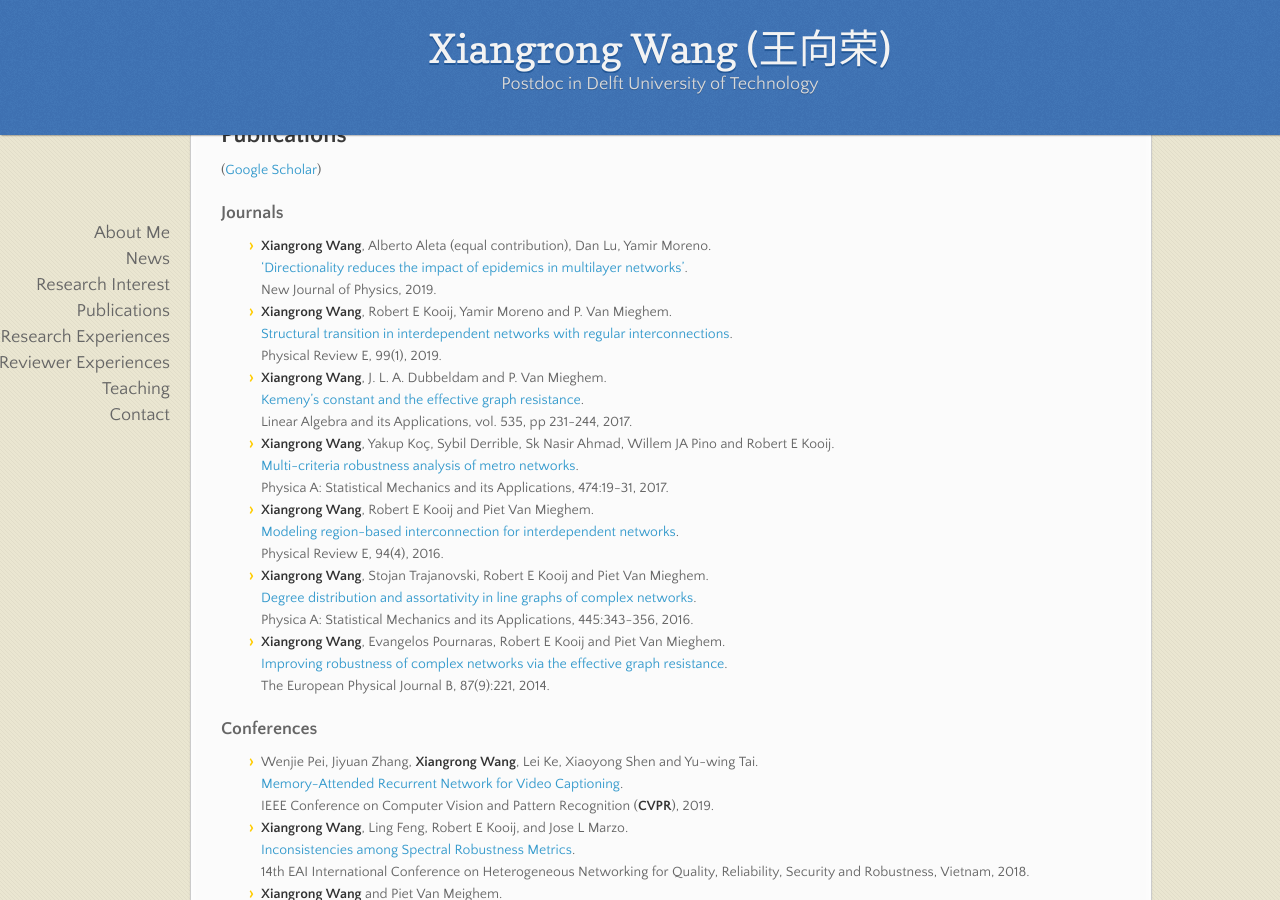
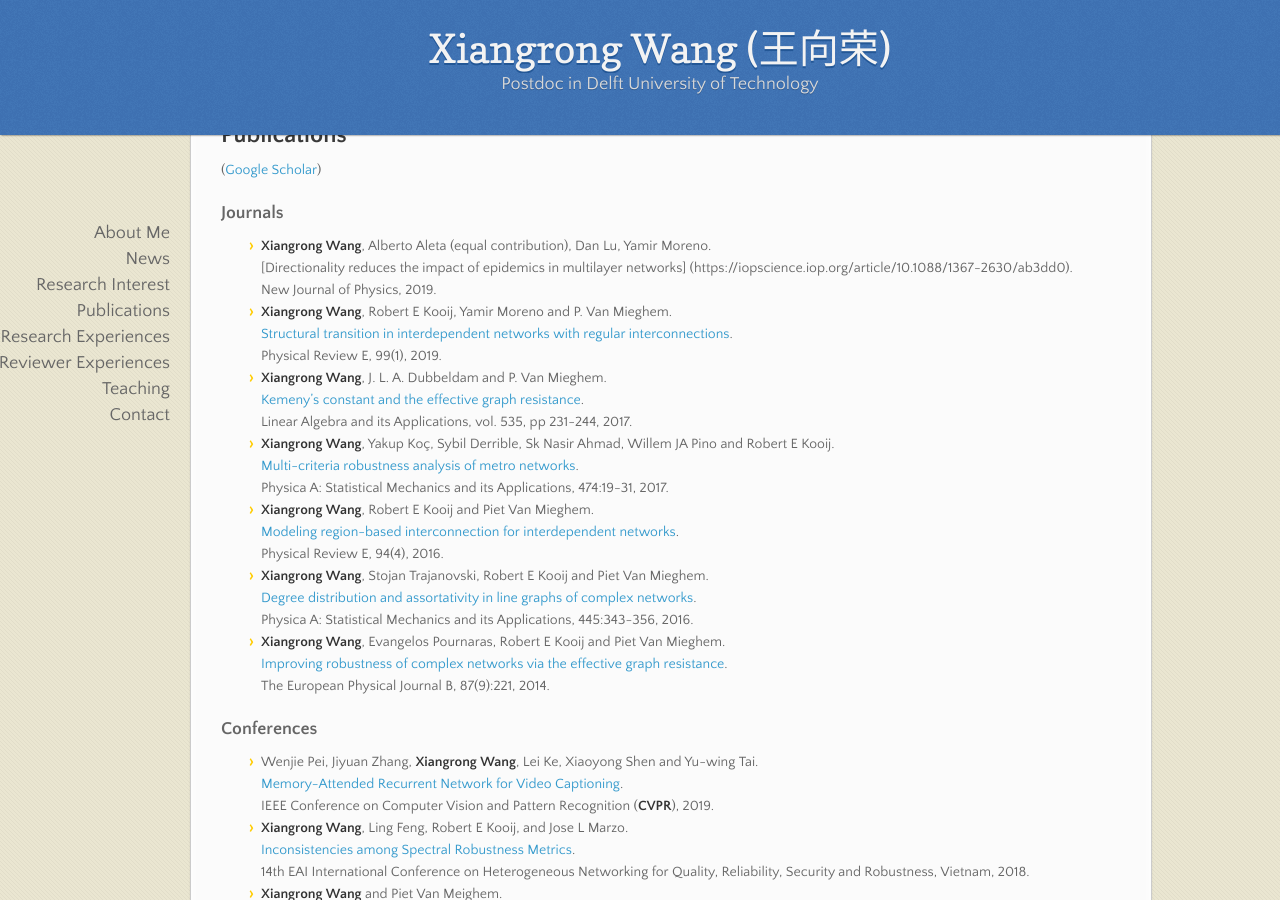
Before and after one commit to xiangrongwang/xiangrongwang.github.io, a Jekyll site: the page built from index.md, in a window 1280 px wide and 900 px high, scrolled down 761 px. Built offline with Jekyll 4.4.1, drawn with Linux system fonts in a browser that asks for light colours; nearby versions of some CDN libraries; our own code applies the rules of GitHub Pages for plain Markdown files; part of the change alters nothing that is shown.

Commit message:
Update index.md

```diff
--- a/index.md
+++ b/index.md
@@ -6,7 +6,7 @@ Her PhD topic focused on the robustness of complex networks,  from both theoreti
 
 
 ## News
-* 16/08/2019: one paper ['Directionality reduces the impact of epidemics in multilayer networks'](http://iopscience.iop.org/page/acceptedmanuscripts) is accepted in New Journal of Physics.
+* 16/08/2019: one paper ['Directionality reduces the impact of epidemics in multilayer networks'](https://iopscience.iop.org/article/10.1088/1367-2630/ab3dd0) is accepted in New Journal of Physics.
 * 21/12/2018: one paper ['Structural transition in interdependent networks with regular interconnections'](https://www.nas.ewi.tudelft.nl/people/Piet/papers/PhysRevE2019_interdepenent_nets_regular_interconnections.pdf) is accepted in Physical Review E.
 * 05/09/2017: one paper ['Kemeny’s constant and the effective graph resistance'](https://www.nas.ewi.tudelft.nl/people/Piet/papers/LAA2017_Kemeny_constant_pseudoinverse_Laplacian.pdf) is accepted in Linear Algebra and its Applications.
 * 29/06/2017: Our paper [Multi-criteria robustness analysis of metro networks](http://www.sciencedirect.com/science/article/pii/S0378437117300675) is reported by [De Volkskrant (a Dutch daily newspaper)]( http://www.volkskrant.nl/wetenschap/er-hoeft-maar-dit-te-gebeuren-en-het-hele-metronet-ligt-stil~a4503063/).
@@ -27,7 +27,8 @@ Her PhD topic focused on the robustness of complex networks,  from both theoreti
 
 ### Journals
 - __Xiangrong Wang__,  Alberto Aleta (equal contribution), Dan Lu, Yamir Moreno.
-['Directionality reduces the impact of epidemics in multilayer networks'](http://iopscience.iop.org/page/acceptedmanuscripts).
+[Directionality reduces the impact of epidemics in multilayer networks]
+(https://iopscience.iop.org/article/10.1088/1367-2630/ab3dd0).
 New Journal of Physics, 2019.
 - __Xiangrong Wang__,  Robert E Kooij, Yamir Moreno and P. Van Mieghem.
 [Structural transition in interdependent networks with regular interconnections](https://www.nas.ewi.tudelft.nl/people/Piet/papers/PhysRevE2019_interdepenent_nets_regular_interconnections.pdf).
```
